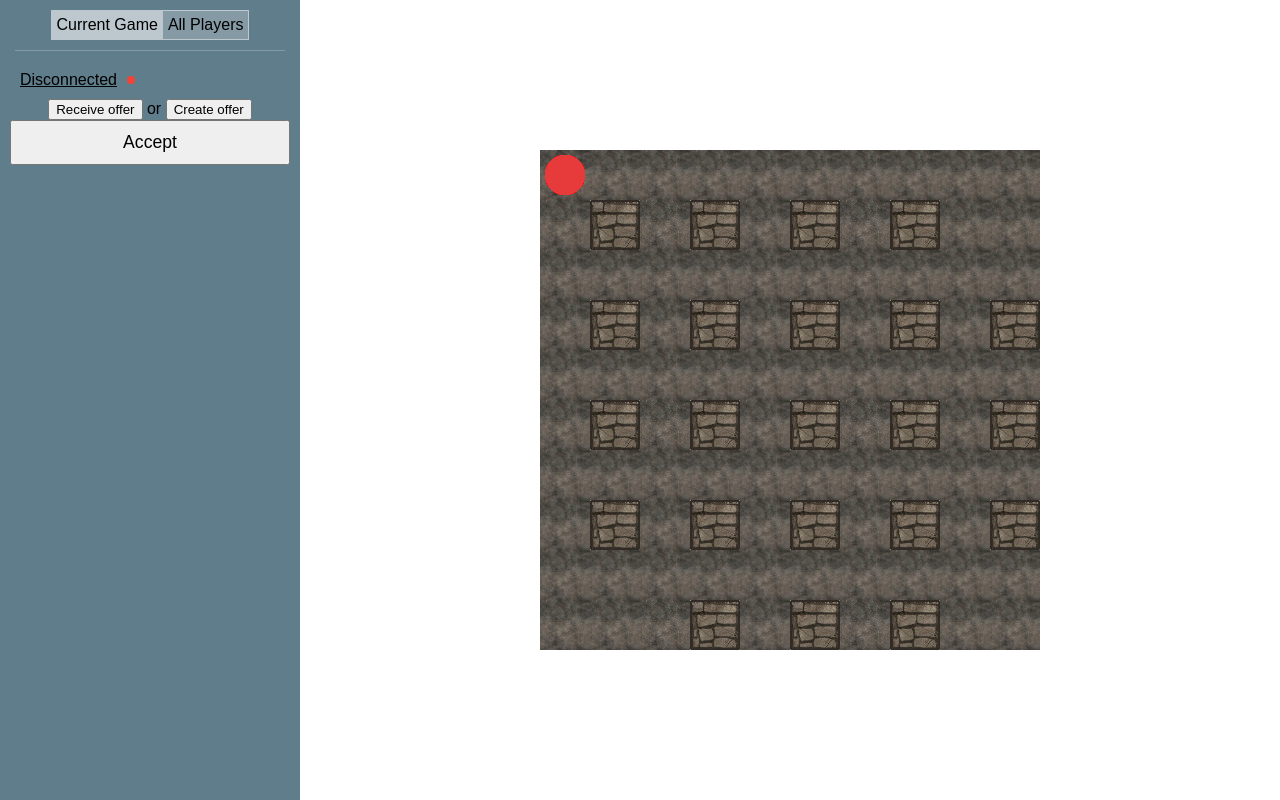
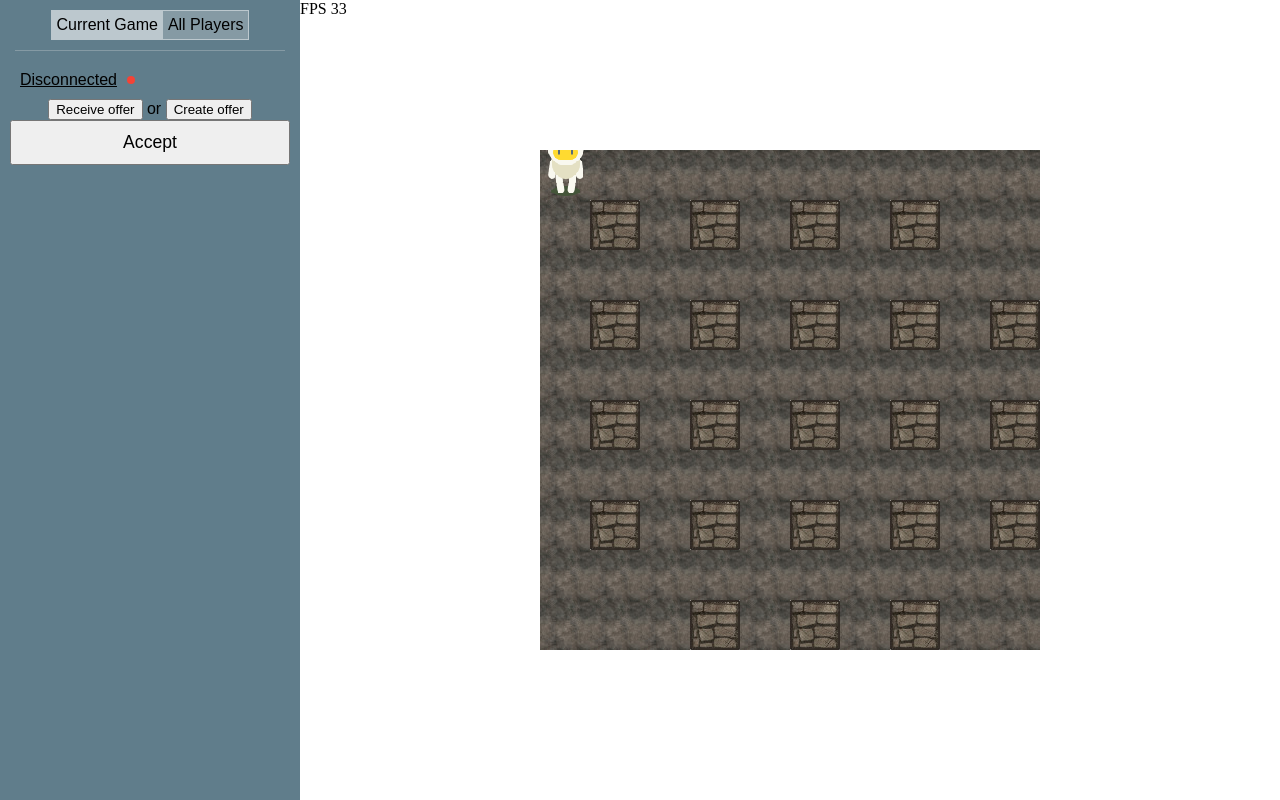
Before and after one commit to gingerP/bomberman, a website: page index.html in a window 1280 px wide. Drawn offline with Linux system fonts and the light colour scheme.

Commit message:
- another one

```diff
--- a/index.html
+++ b/index.html
@@ -54,6 +54,7 @@
     </div>
 </div>
 <div class="game-panel-container">
+    <span class="fps"></span>
     <canvas id="game-panel-background" width="1000" height="1000"></canvas>
     <canvas id="game-panel-map" width="1000" height="1000"></canvas>
     <canvas id="game-panel" width="1000" height="1000"></canvas>
--- a/js/BMGame.js
+++ b/js/BMGame.js
@@ -64,17 +64,16 @@ class BMGame {
   async runCycle() {
     this.isCycleRunning = true;
     while (this.isCycleRunning) {
-      await BMUtils.runInTimeGap(() => {
-        requestAnimationFrame(async () => {
-          await Promise.all(this.gamers.map(gamer => gamer.updateTickState()));
-          this.gamePanelView.clearBuffer();
-          this.gamePanelView.drawMap(this.map, this.gamePanelView.buffer);
-          for (const gamer of this.gamers) {
-            gamer.view.render(this.gamePanelView.buffer, gamer.getState());
-          }
-          this.gamePanelView.drawBufferToCanvas();
+      await BMUtils.runInTimeGap(async () => {
+        const direction = this.gamePanelView.getCurrentDirection();
+        const isMoving = this.gamePanelView.isMovementKeysPressed();
+        for (const gamer of this.gamers) {
+          gamer.updateTickState(direction, isMoving);
+        }
+        this.gamePanelView.drawTick({
+          gamers: this.gamers
         });
-      }, 40);
+      }, 30);
     }
   }
 
--- a/js/BMGamePanelView.js
+++ b/js/BMGamePanelView.js
@@ -2,13 +2,21 @@ class BMGamePanelView extends BMObservable {
 
   constructor(cellSize = 50, width = 10, height = 10) {
     super();
+    this.animation = null;
     this.mapRenderTimes = 0;
     this.cellSize = cellSize;
     this.width = width;
     this.height = height;
-    this.acceptableDirections = Object.values(BMGamePanelView.Directions);
-    this.currentDirection = null;
-    this.pressedDirections = [];
+    this.movements = [
+      {code: 'left', keyboard: 37},
+      {code: 'top', keyboard: 38},
+      {code: 'right', keyboard: 39},
+      {code: 'bottom', keyboard: 40}
+    ];
+    this.acceptableKeyboardCodes = [37, 38, 39, 40];
+    this.movementKeyboardCodes = [37, 38, 39, 40];
+    this.currentKeybordCode = null;
+    this.pressedKeybordCodes = [];
     this.layers = [
       'background',
       'borders',
@@ -19,10 +27,14 @@ class BMGamePanelView extends BMObservable {
     this.bindKeyBoard();
     this.setSize(this.width, this.height, this.canvas);
     this.bufferCanvas = document.createElement('canvas');
-    this.buffer = this.bufferCanvas.getContext('2d');
+    this.bufferContext = this.bufferCanvas.getContext('2d');
+    this.fpsView = document.querySelector('.fps');
     this.setSize(this.width, this.height, this.bufferCanvas);
     this.setSize(this.width, this.height, this.mapCanvas);
     this.setSize(this.width, this.height, this.bgCanvas);
+    this.showFps = BMUtils.throttle((fps) => {
+      this.fpsView.innerText = `FPS ${fps}`;
+    }, 1000);
   }
 
   async init() {
@@ -44,24 +56,26 @@ class BMGamePanelView extends BMObservable {
 
   bindKeyBoard() {
     document.body.addEventListener('keydown', async (event) => {
-      if (!this.pressedDirections.includes(event.keyCode)) {
-        this.pressedDirections.push(event.keyCode);
-      }
-      if (this.acceptableDirections.includes(event.keyCode)) {
-        this.currentDirection = event.keyCode;
+      if (this.acceptableKeyboardCodes.includes(event.keyCode)) {
+        if (!this.pressedKeybordCodes.includes(event.keyCode)) {
+          this.pressedKeybordCodes.push(event.keyCode);
+        }
+        this.currentKeybordCode = event.keyCode;
         return;
       }
-      this.currentDirection = null;
+      this.currentKeybordCode = null;
     }, false);
     document.body.addEventListener('keyup', async (event) => {
-      const index = this.pressedDirections.indexOf(event.keyCode);
-      if (index >= 0) {
-        this.pressedDirections.splice(index);
-      }
-      if (this.currentDirection === event.keyCode && this.pressedDirections.length === 1) {
-        [this.currentDirection] = this.pressedDirections;
-      } else if (this.currentDirection === event.keyCode) {
-        this.currentDirection = null;
+      if (this.acceptableKeyboardCodes.includes(event.keyCode)) {
+        const index = this.pressedKeybordCodes.indexOf(event.keyCode);
+        if (index >= 0) {
+          this.pressedKeybordCodes.splice(index);
+        }
+        if (this.currentKeybordCode === event.keyCode && this.pressedKeybordCodes.length === 1) {
+          [this.currentKeybordCode] = this.pressedKeybordCodes;
+        } else if (this.currentKeybordCode === event.keyCode) {
+          this.currentKeybordCode = null;
+        }
       }
     }, false);
   }
@@ -101,8 +115,24 @@ class BMGamePanelView extends BMObservable {
     });
   }
 
-  clearBuffer() {
-    this.buffer.clearRect(0, 0, this.width, this.height);
+  drawTick(state) {
+    const animate = (time) => {
+      if (this.previousAnimateTime) {
+        this.showFps(Math.round(1000 / (time - this.previousAnimateTime)));
+      }
+      this.previousAnimateTime = time;
+      if (this.animation !== null) {
+        cancelAnimationFrame(this.animation);
+        this.animation = null;
+      }
+      for (const gamer of state.gamers) {
+        gamer.view.clearPreviousFrame(this.context);
+      }
+      for (const gamer of state.gamers) {
+        gamer.view.render(this.context, gamer.getState());
+      }
+    };
+    this.animation = requestAnimationFrame(animate);
   }
 
   drawBufferToCanvas() {
@@ -111,7 +141,7 @@ class BMGamePanelView extends BMObservable {
 
   drawContextToBuffer(context, params) {
     const {x, y} = params;
-    this.buffer.drawImage(context, x, y);
+    this.bufferContext.drawImage(context, x, y);
   }
 
   drawBackground() {
@@ -139,17 +169,43 @@ class BMGamePanelView extends BMObservable {
     }
   }
 
+  isMovementKeysPressed() {
+    return this.movementKeyboardCodes.includes(this.currentKeybordCode);
+  }
+
   getCurrentDirection() {
-    return this.currentDirection;
+    if (this.currentKeybordCode) {
+      const movement = this._getMovementByKeyboard(this.currentKeybordCode);
+      return movement ? movement.code : null;
+    }
+    return null;
+  }
+
+  _getMovementByKeyboard(keyboard) {
+    for (const movement of this.movements) {
+      if (movement.keyboard === keyboard) {
+        return movement;
+      }
+    }
+    return null;
+  }
+
+  _setMovementByKeyboard(keyboard) {
+    this.movement = null;
+    for (const movement of this.movements) {
+      if (movement.keyboard === keyboard) {
+        this.movement = movement;
+      }
+    }
+    return null;
   }
 
   static get Directions() {
     return {
-      LEFT: 37,
-      RIGHT: 39,
-      TOP: 38,
-      BOTTOM: 40,
-      SPACE: 32
+      LEFT: 'left',
+      RIGHT: 'right',
+      TOP: 'top',
+      BOTTOM: 'bottom'
     };
   }
 }
--- a/js/BMGamer.js
+++ b/js/BMGamer.js
@@ -1,6 +1,8 @@
 class BMGamer {
   constructor(game) {
     this.tickDistance = 0.2;
+    this.width = 50;
+    this.height = 100;
     this.state = {
       position: {
         x: 0.5,
@@ -21,13 +23,15 @@ class BMGamer {
   }
 
   updatePosition() {
+    if (!this.state.isMoving) {
+      return;
+    }
     const {width, height} = this.game.getSize();
     const pos = this.state.position;
     let newX = pos.x;
     let newY = pos.y;
     const {Directions} = BMGamePanelView;
-    const direction = this.game.gamePanelView.getCurrentDirection();
-    switch (direction) {
+    switch (this.state.direction) {
       case Directions.TOP:
         newY -= this.tickDistance;
         if (newY < 0) {
@@ -63,7 +67,9 @@ class BMGamer {
     }
   }
 
-  async updateTickState() {
+  updateTickState(direction, isMoving) {
+    this.state.direction = direction || this.state.direction;
+    this.state.isMoving = isMoving;
     this.updatePosition();
     return this.state;
   }
--- a/js/BMGamerView.js
+++ b/js/BMGamerView.js
@@ -1,20 +1,73 @@
 class BMGamerView {
   constructor() {
+    this.movementAnimationStep = 0;
     this.width = 50;
-    this.height = 50;
+    this.height = 100;
+    this.spriteWidth = 400;
     this.cellSize = 50;
+    this.spriteRowSize = 8;
+    const {Directions} = BMGamePanelView;
+    this.spriteBlocks = {
+      [Directions.BOTTOM]: [[0, 0], [this.spriteWidth, 100]],
+      [Directions.TOP]: [[0, 101], [this.spriteWidth, 200]],
+      [Directions.RIGHT]: [[0, 201], [this.spriteWidth, 300]],
+      [Directions.LEFT]: [[0, 301], [this.spriteWidth, 400]]
+    };
   }
 
   async init() {
-    this.image = await BMGameViewUtils.loadImage('/images/gamer_red.png');
+    this.image = await BMGameViewUtils.loadImage('/images/bomberman.png');
   }
 
-  render(context, state) {
-    const {position} = state;
+  render(context, state, time) {
+    const {direction, position, isMoving} = state;
+    const previousDirection = this.previousState ? this.previousState.direction : BMGamePanelView.Directions.BOTTOM;
+    this.previousState = JSON.parse(JSON.stringify(state));
+    const sprite = this.updateSpriteImageParams(direction, previousDirection, isMoving);
     context.drawImage(
       this.image,
+      sprite.x,
+      sprite.y,
+      sprite.width,
+      sprite.height,
+
       (position.x - 0.5) * this.cellSize,
-      (position.y - 0.5) * this.cellSize
+      (position.y - 0.5) * this.cellSize - this.cellSize,
+      this.width,
+      this.height
     );
   }
+
+  clearPreviousFrame(context) {
+    if (this.previousState) {
+      const {position} = this.previousState;
+      context.clearRect(
+        (position.x - 0.5) * this.cellSize,
+        (position.y - 0.5) * this.cellSize - this.cellSize,
+        this.width,
+        this.height
+      );
+    }
+  }
+
+  updateSpriteImageParams(direction, previousDirection, isMoving) {
+    if (direction !== previousDirection) {
+      this.movementAnimationStep = 0;
+    }
+
+    const block = direction ? this.spriteBlocks[direction] : this.spriteBlocks.bottom;
+    const imageWidth = Math.round(this.spriteWidth / this.spriteRowSize);
+    const params = {
+      x: imageWidth * this.movementAnimationStep,
+      y: block[0][1],
+      width: this.width,
+      height: this.height
+    };
+    if (!isMoving || !direction || this.movementAnimationStep === this.spriteRowSize - 1) {
+      this.movementAnimationStep = 0;
+    } else {
+      this.movementAnimationStep++;
+    }
+    return params;
+  }
 }
--- a/js/utils/BMUtils.js
+++ b/js/utils/BMUtils.js
@@ -45,4 +45,16 @@ class BMUtils {
   static round1(number) {
     return Math.round(number * 10) / 10;
   }
+
+  static throttle(callback, timeout) {
+    let params = null;
+    setInterval(() => {
+      if (params) {
+        callback.call(null, params);
+      }
+    }, timeout);
+    return function (...args) {
+      params = args;
+    };
+  }
 }
```
Also changed, not shown: images/bomberman.png (added).
